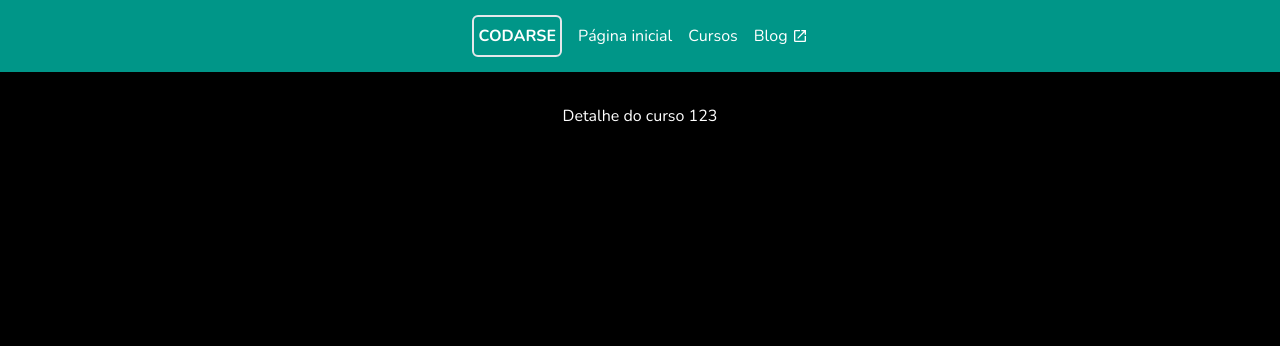
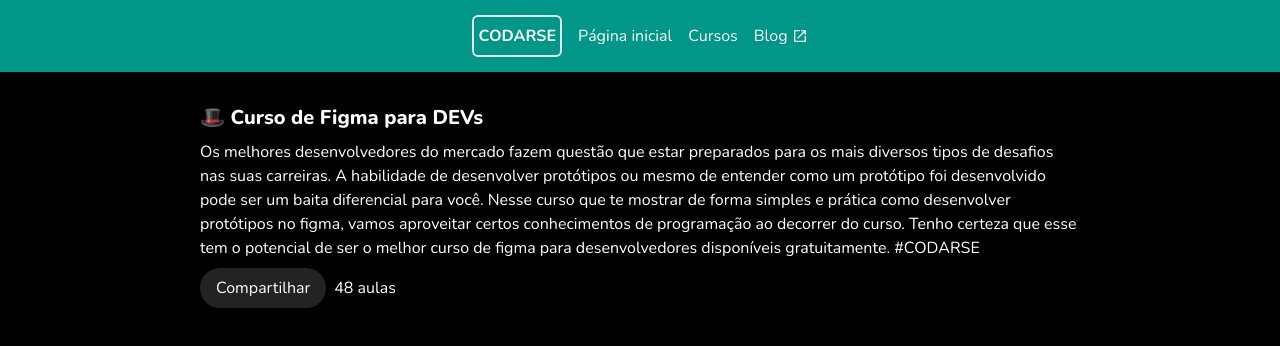
Before and after one commit to lvsouza/youtube-nextjs-course-platform, a Next.js app: page /cursos/123 in a window 1280 px wide. Shown: the top 346 px of the page. Built offline with nearby package versions, Linux system fonts and the light colour scheme.

Commit message:
feat: add course header component

```diff
--- a/src/app/cursos/[id]/page.tsx
+++ b/src/app/cursos/[id]/page.tsx
@@ -1,4 +1,6 @@
 import { Metadata } from 'next';
+
+import { CourseHeader } from '@/components/course-header/CourseHeader';
 
 
 interface Props {
@@ -20,7 +22,12 @@
 
   return (
     <main className='mt-8 flex justify-center'>
-      Detalhe do curso {params.id}
+      <div className='w-full min-[880px]:max-w-[880px]'>
+
+        <CourseHeader
+
+        />
+      </div>
     </main>
   );
 }
--- a/src/app/cursos/page.tsx
+++ b/src/app/cursos/page.tsx
@@ -10,7 +10,7 @@
 export default function PageCursos() {
   return (
     <main className='mt-8 flex justify-center'>
-      <div className='min-[880px]:max-w-[880px]'>
+      <div className='w-full min-[880px]:max-w-[880px]'>
         <Section
           variant='grid'
           title='Todos os cursos'
--- a/src/app/page.tsx
+++ b/src/app/page.tsx
@@ -10,7 +10,7 @@
 export default function PageHome() {
   return (
     <main className='mt-8 flex justify-center'>
-      <div className='max-w-full min-[880px]:max-w-[880px]'>
+      <div className='w-full min-[880px]:max-w-[880px]'>
         <Section
           variant='h-list'
           title='Veja mais cursos'
--- /dev/null
+++ b/src/components/course-header/CourseHeader.tsx
@@ -0,0 +1,28 @@
+
+
+
+export const CourseHeader = () => {
+
+
+  return (
+    <div className='flex flex-col gap-2'>
+      <h1 className='font-extrabold text-xl'>
+        🎩 Curso de Figma para DEVs
+      </h1>
+
+      <p>
+        Os melhores desenvolvedores do mercado fazem questão que estar preparados para os mais diversos tipos de desafios nas suas carreiras. A habilidade de desenvolver protótipos ou mesmo de entender como um protótipo foi desenvolvido pode ser um baita diferencial para você. Nesse curso que te mostrar de forma simples e prática como desenvolver protótipos no figma, vamos aproveitar certos conhecimentos de programação ao decorrer do curso. Tenho certeza que esse tem o potencial de ser o melhor curso de figma para desenvolvedores disponíveis gratuitamente. #CODARSE
+      </p>
+
+      <div className='flex gap-2 items-center'>
+        <button className='py-2 px-4 bg-paper rounded-full'>
+          Compartilhar
+        </button>
+
+        <span>
+          48 aulas
+        </span>
+      </div>
+    </div>
+  );
+};
```
